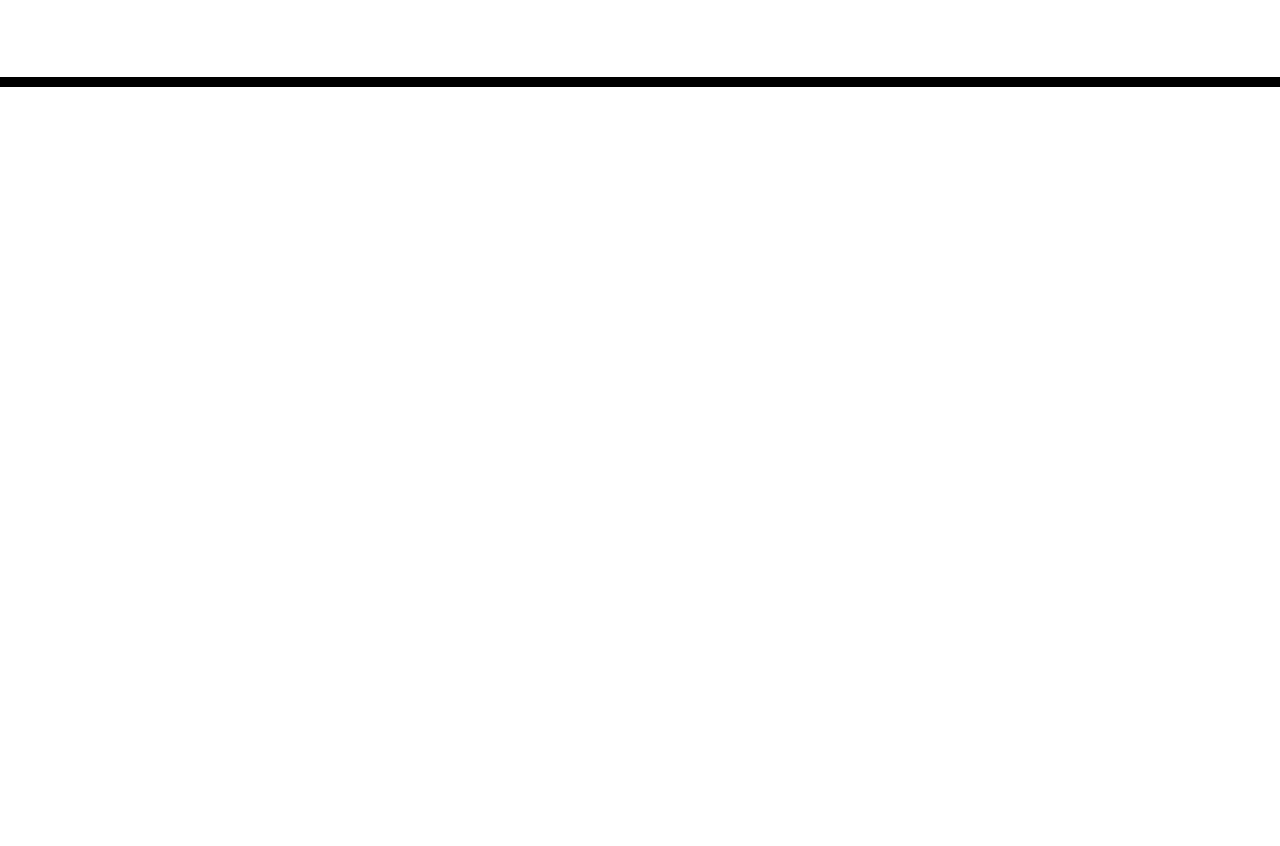
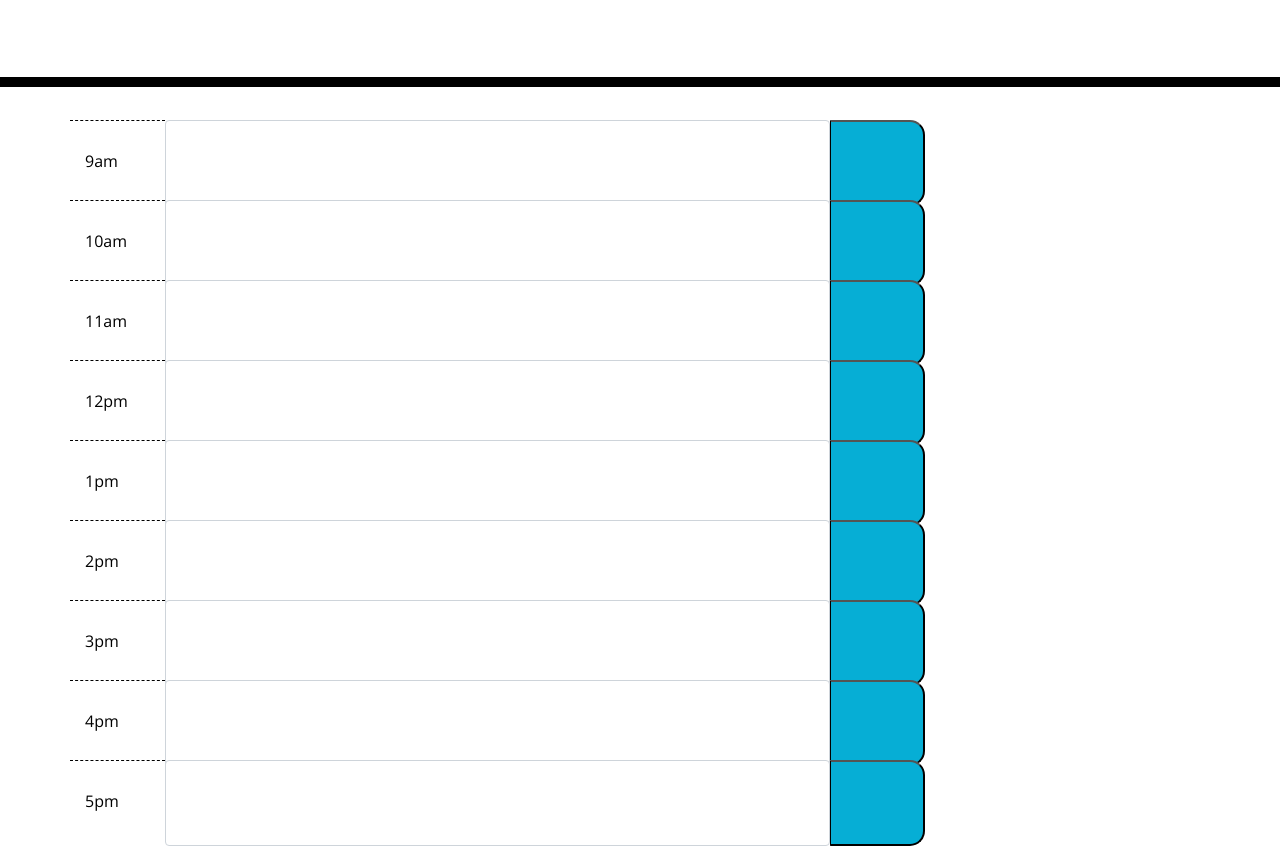
Before and after one commit to Bfunk54/homework_05, a plain HTML site: page 02-Challenge/Develop/index.html in a window 1280 px wide. Shown: the part 181-1027 px from the top of the page. Before the commit the page ends 800 px from the top, so only its background shows below. Drawn offline with nearby package versions, Linux system fonts and the light colour scheme.

Commit message:
updated index with most code

```diff
--- a/02-Challenge/Develop/index.html
+++ b/02-Challenge/Develop/index.html
@@ -30,9 +30,82 @@
     </header>
     <div class="container">
       <!-- Timeblocks go here -->
+      <div id="9am" class="row">
+        <div class="col-1 col-xs-1 hour" id="time-block 9am" >
+          9am
+        </div>
+        <textarea id="9amInput" rows="3" class="form-control description col-7 col-xs-1"></textarea>
+        <button type="button" class="saveBtn col-1 col-xs-1"><span class="oi oi-task"></span></button>
+      </div>
+
+      <div id="10am" class="row">
+        <div class="col-1 col-xs-1 hour" id="time-block 10am" >
+          10am
+        </div>
+        <textarea id="10amInput" rows="3" class="form-control description col-7 col-xs-1"></textarea>
+        <button type="button" class="saveBtn col-1 col-xs-1"><span class="oi oi-task"></span></button>
+      </div>
+
+      <div id="11am" class="row">
+        <div class="col-1 col-xs-1 hour" id="time-block 11am" >
+          11am
+        </div>
+        <textarea id="11amInput" rows="3" class="form-control description col-7 col-xs-1"></textarea>
+        <button type="button" class="saveBtn col-1 col-xs-1"><span class="oi oi-task"></span></button>
+      </div>
+
+      <div id="12pm" class="row">
+        <div class="col-1 col-xs-1 hour" id="time-block 12pm" >
+          12pm
+        </div>
+        <textarea id="12pmInput" rows="3" class="form-control description col-7 col-xs-1"></textarea>
+        <button type="button" class="saveBtn col-1 col-xs-1"><span class="oi oi-task"></span></button>
+      </div>
+
+      <div id="1pm" class="row">
+        <div class="col-1 col-xs-1 hour" id="time-block 1pm" >
+          1pm
+        </div>
+        <textarea id="1pmInput" rows="3" class="form-control description col-7 col-xs-1"></textarea>
+        <button type="button" class="saveBtn col-1 col-xs-1"><span class="oi oi-task"></span></button>
+      </div>
+
+      <div id="2pm" class="row">
+        <div class="col-1 col-xs-1 hour" id="time-block 2pm" >
+          2pm
+        </div>
+        <textarea id="2pmInput" rows="3" class="form-control description col-7 col-xs-1"></textarea>
+        <button type="button" class="saveBtn col-1 col-xs-1"><span class="oi oi-task"></span></button>
+      </div>
+
+      <div id="3pm" class="row">
+        <div class="col-1 col-xs-1 hour" id="time-block 3pm" >
+          3pm
+        </div>
+        <textarea id="3pmInput" rows="3" class="form-control description col-7 col-xs-1"></textarea>
+        <button type="button" class="saveBtn col-1 col-xs-1"><span class="oi oi-task"></span></button>
+      </div>
+
+      <div id="4pm" class="row">
+        <div class="col-1 col-xs-1 hour" id="time-block 4pm" >
+          4pm
+        </div>
+        <textarea id="4pmInput" rows="3" class="form-control description col-7 col-xs-1"></textarea>
+        <button type="button" class="saveBtn col-1 col-xs-1"><span class="oi oi-task"></span></button>
+      </div>
+
+      <div id="5pm" class="row">
+        <div class="col-1 col-xs-1 hour" id="time-block 5pm" >
+          5pm
+        </div>
+        <textarea id="5pmInput" rows="3" class="form-control description col-7 col-xs-1"></textarea>
+        <button type="button" class="saveBtn col-1 col-xs-1"><span class="oi oi-task"></span></button>
+      </div>
+
     </div>
 
     <script src="https://cdnjs.cloudflare.com/ajax/libs/jquery/3.2.1/jquery.min.js"></script>
     <script src="https://cdnjs.cloudflare.com/ajax/libs/moment.js/2.24.0/moment.min.js"></script>
+    <script src="./script.js"></script>
   </body>
 </html>
```
